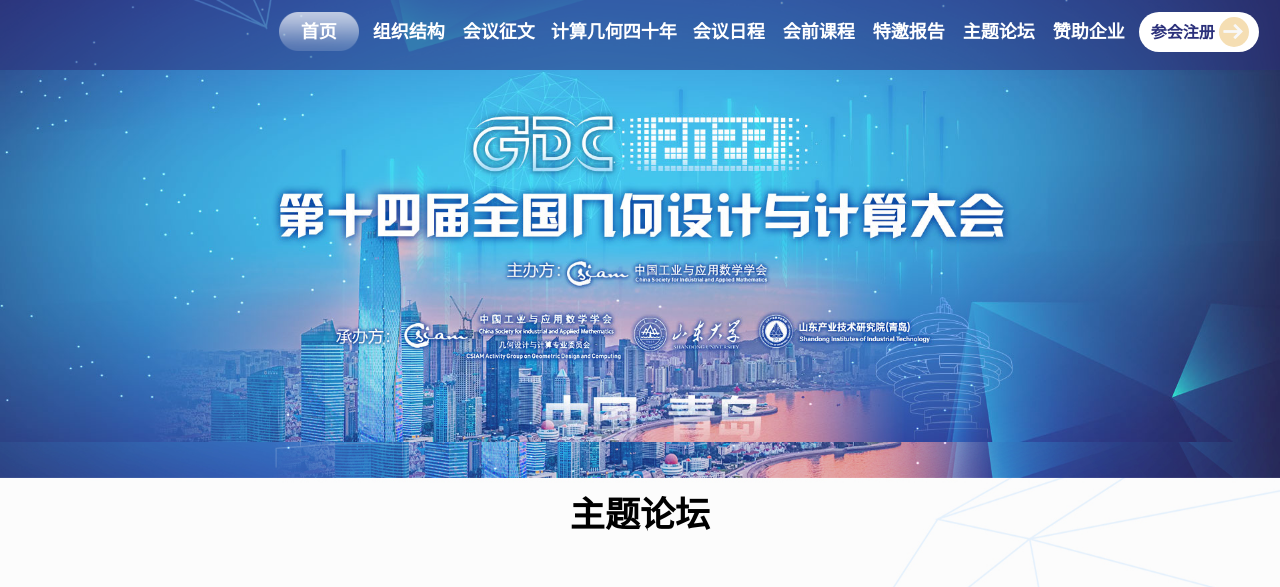
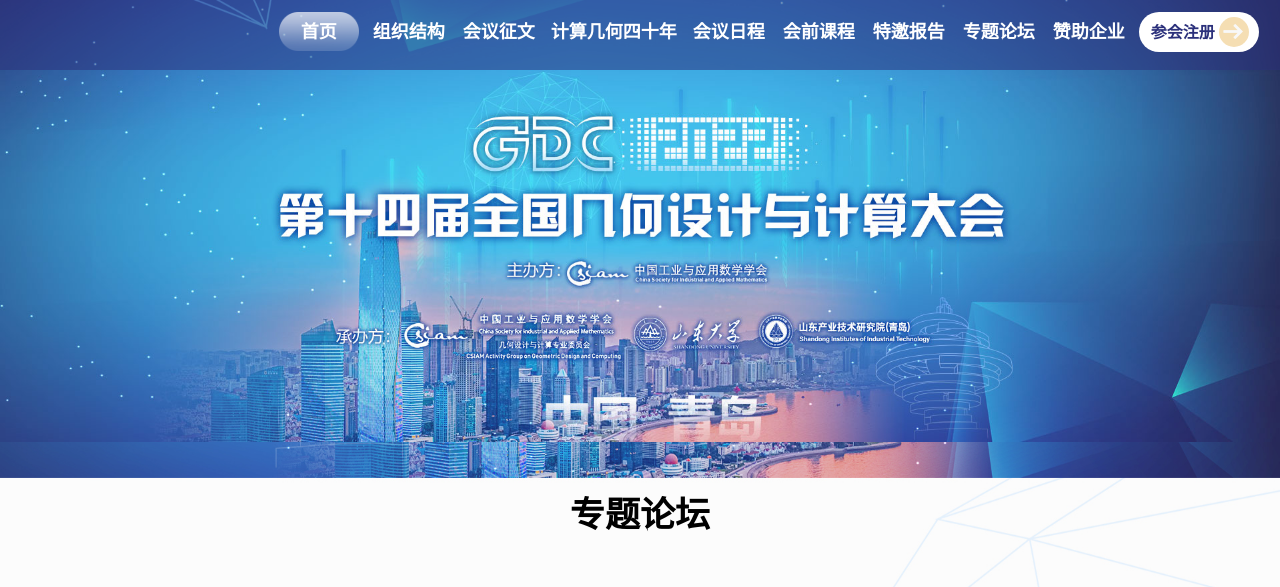
Before and after one commit to Cluir/gdc_website, a Vue app: page /#/ztlt in a window 1280 px wide. Shown: the top 587 px of the page. Built offline with nearby package versions, Linux system fonts and the light colour scheme.

Commit message:
change name "专题论坛"

```diff
--- a/src/components/heads.vue
+++ b/src/components/heads.vue
@@ -13,7 +13,7 @@
 
         <li  @click="hq" :class="{'aa':index==f}">会前课程</li>
         <li  @click="ty" :class="{'aa':index==g}">特邀报告</li>
-        <li  @click="ztlt" :class="{'aa':index==h}">主题论坛</li>
+        <li  @click="ztlt" :class="{'aa':index==h}">专题论坛</li>
         <li  @click="zzqy" :class="{'aa':index==i}">赞助企业</li>
 
       </ul>
--- a/src/components/heads/ztlt.vue
+++ b/src/components/heads/ztlt.vue
@@ -3,7 +3,7 @@
   <div class="g-rep">
 
     <div class="introduce">
-      <h3>主题论坛</h3>
+      <h3>专题论坛</h3>
       <!-- <span>第十四届全国几何设计与计算学术会议</span> -->
     </div>
 
```
